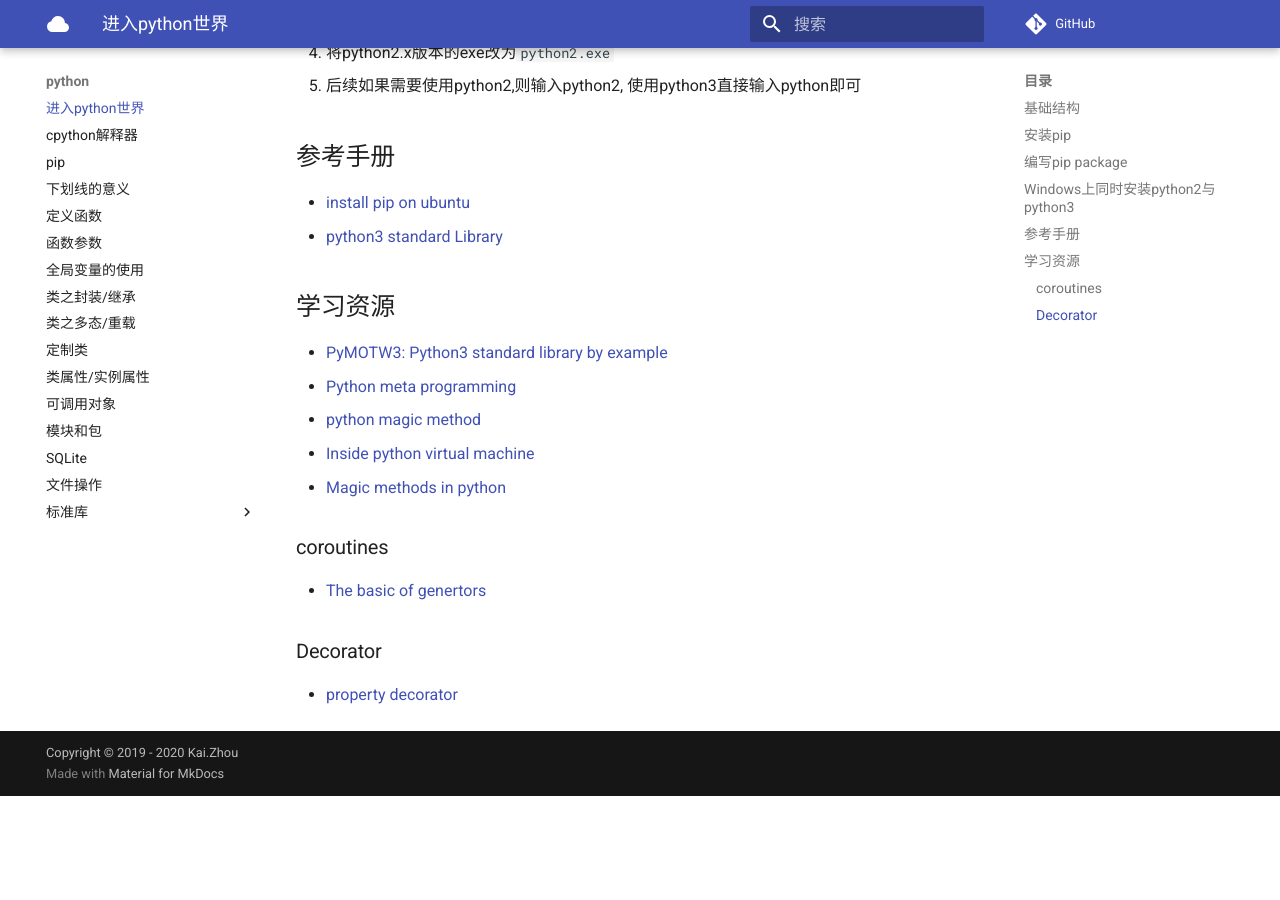
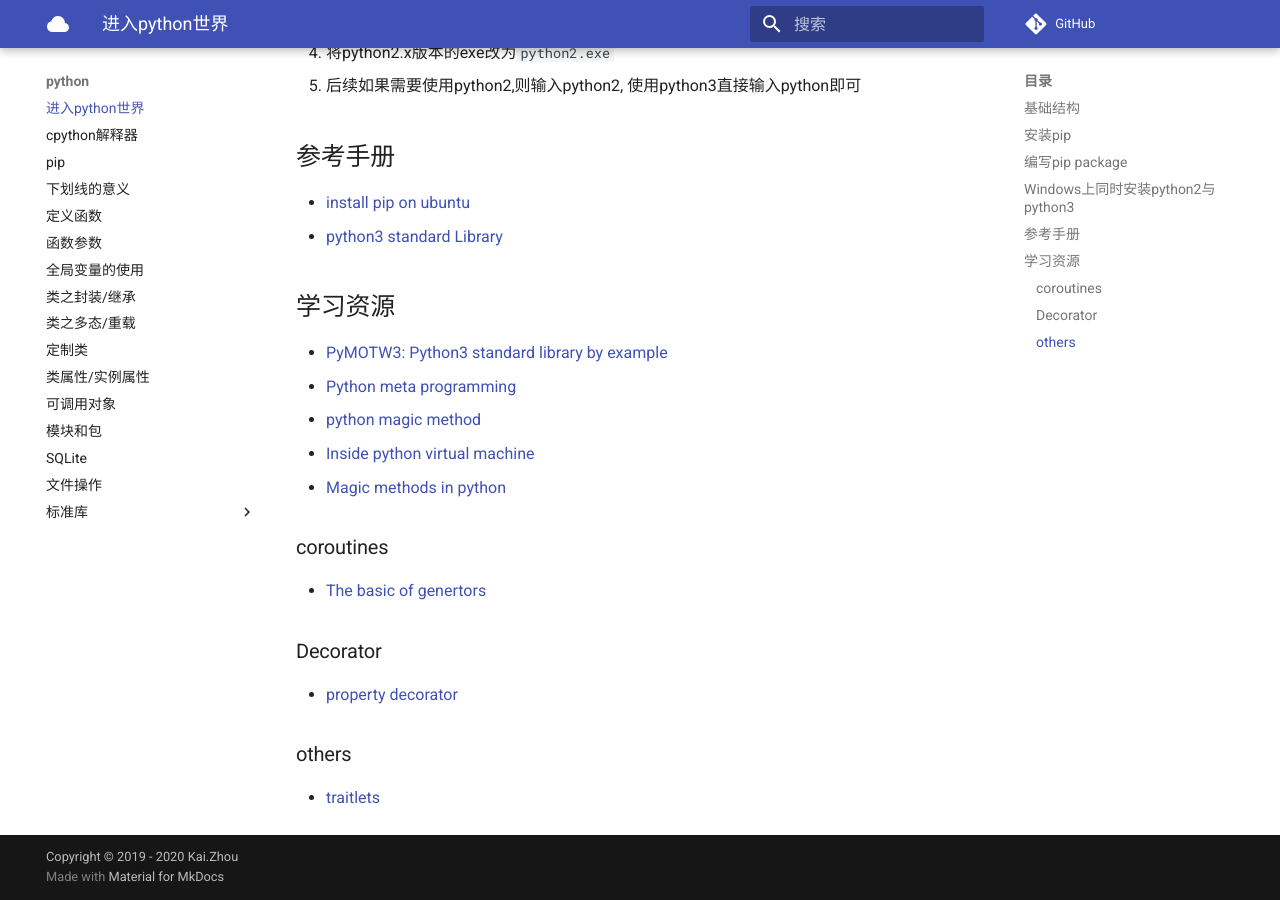
Before and after one commit to zhoukaidev/ks_blog, an MkDocs documentation site: the page built from docs/python/home.md, in a window 1280 px wide and 900 px high, scrolled down 1472 px. Built offline with MkDocs 1.6.1 and Material for MkDocs 9.7.7, drawn with Linux system fonts in a browser that asks for light colours; comment, search, counter and statistics services are not loaded; before the commit the page ends 2268 px from its top, so only the background shows below that.

Commit message:
Update home.md

```diff
--- a/docs/python/home.md
+++ b/docs/python/home.md
@@ -65,3 +65,7 @@ $ sudo apt-get install python3-venv
 ### Decorator
 
 * [property decorator](https://www.tutorialsteacher.com/python/property-decorator)
+
+### others
+
+* [traitlets](https://coderzcolumn.com/tutorials/python/traitlets-eventful-classes-in-python)
```
